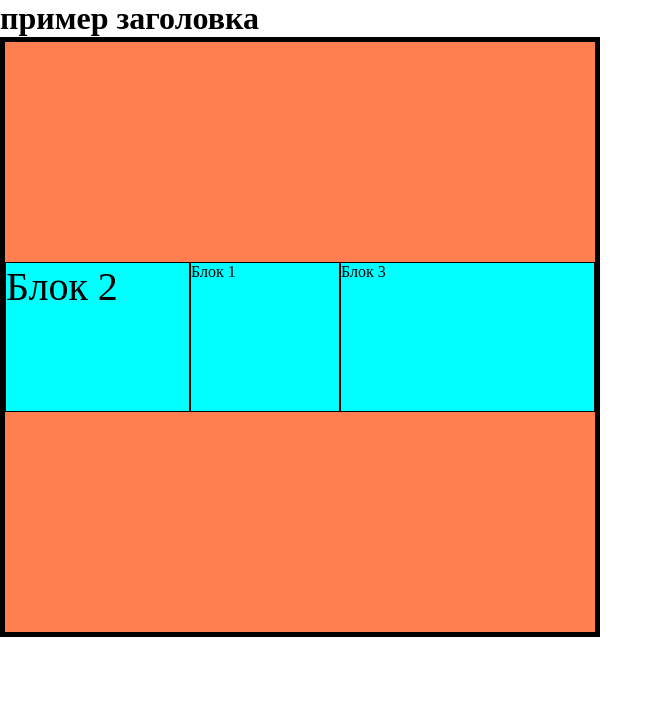
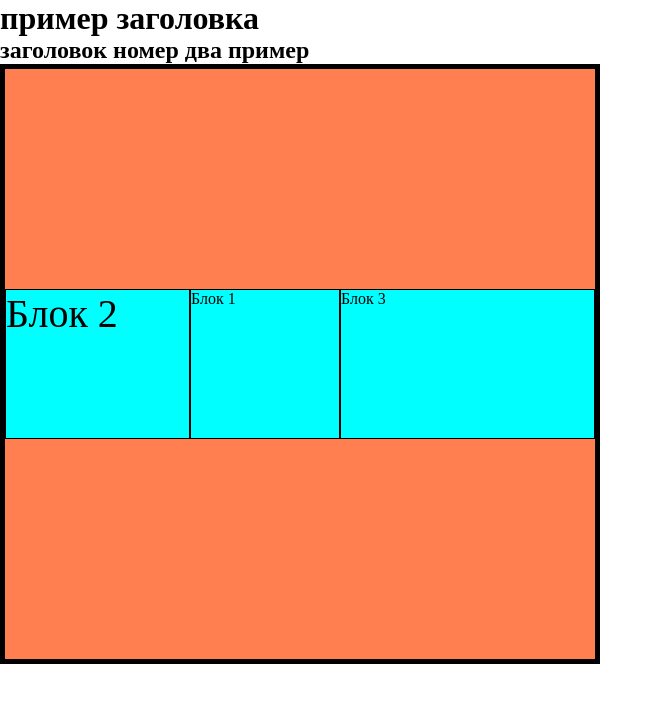
Before and after one commit to Juksfer/test1, a plain HTML site: page index.html in a window 1280 px wide. Shown: the whole page, without its empty margins (0-663 px from the left). Drawn offline with Linux system fonts and the light colour scheme.

Commit message:
edit index

```diff
--- a/index.html
+++ b/index.html
@@ -9,6 +9,7 @@
 </head>
 <body>
     <h1>пример заголовка</h1>
+    <h2>заголовок номер два пример</h2>
    <div class="container">
     <div class="block">Блок 1</div>
     <div class="block">Блок 2</div>
```
Also changed, not shown: img/кот.jpg (added), img/окт 2.jpg (added).
